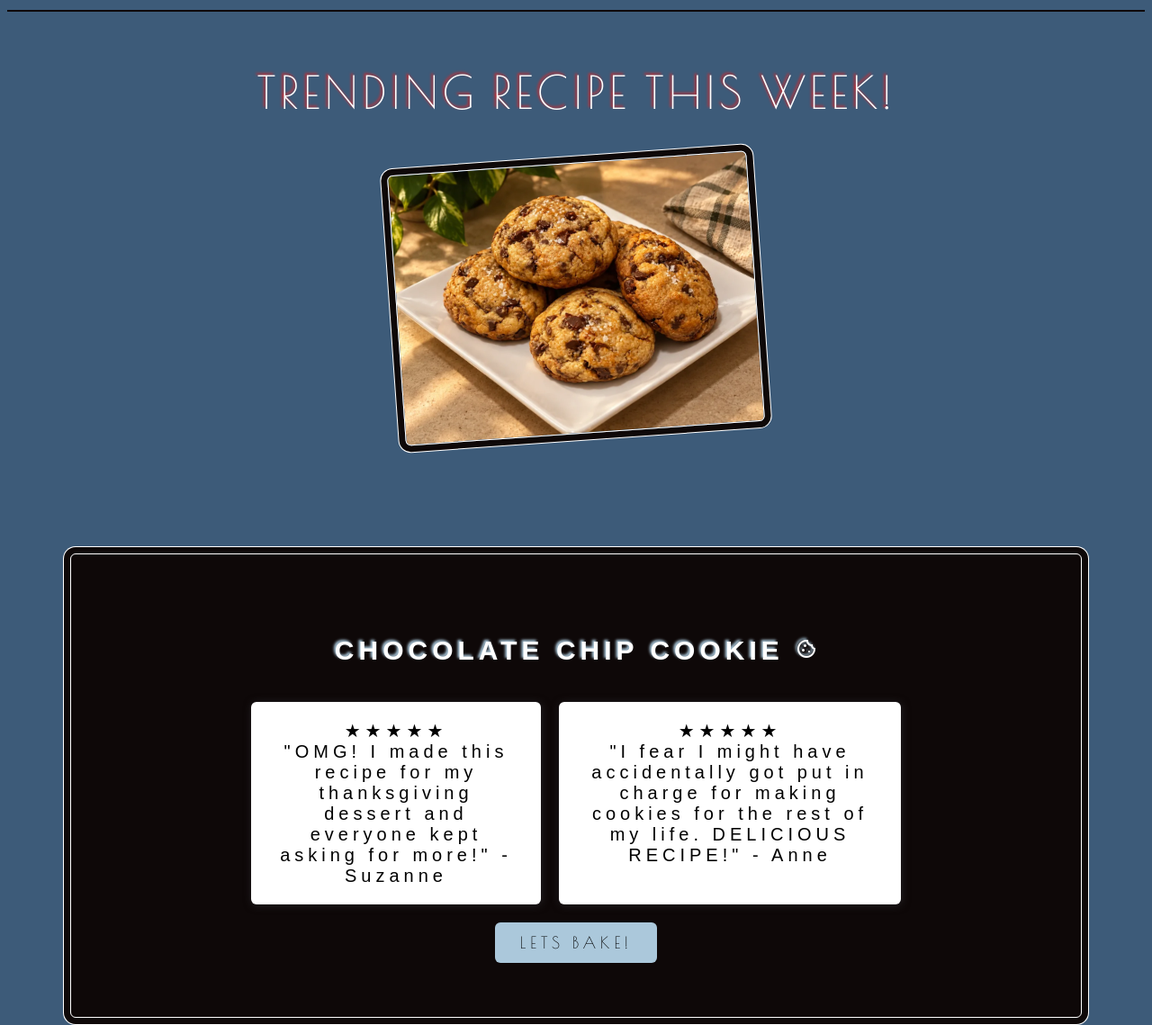
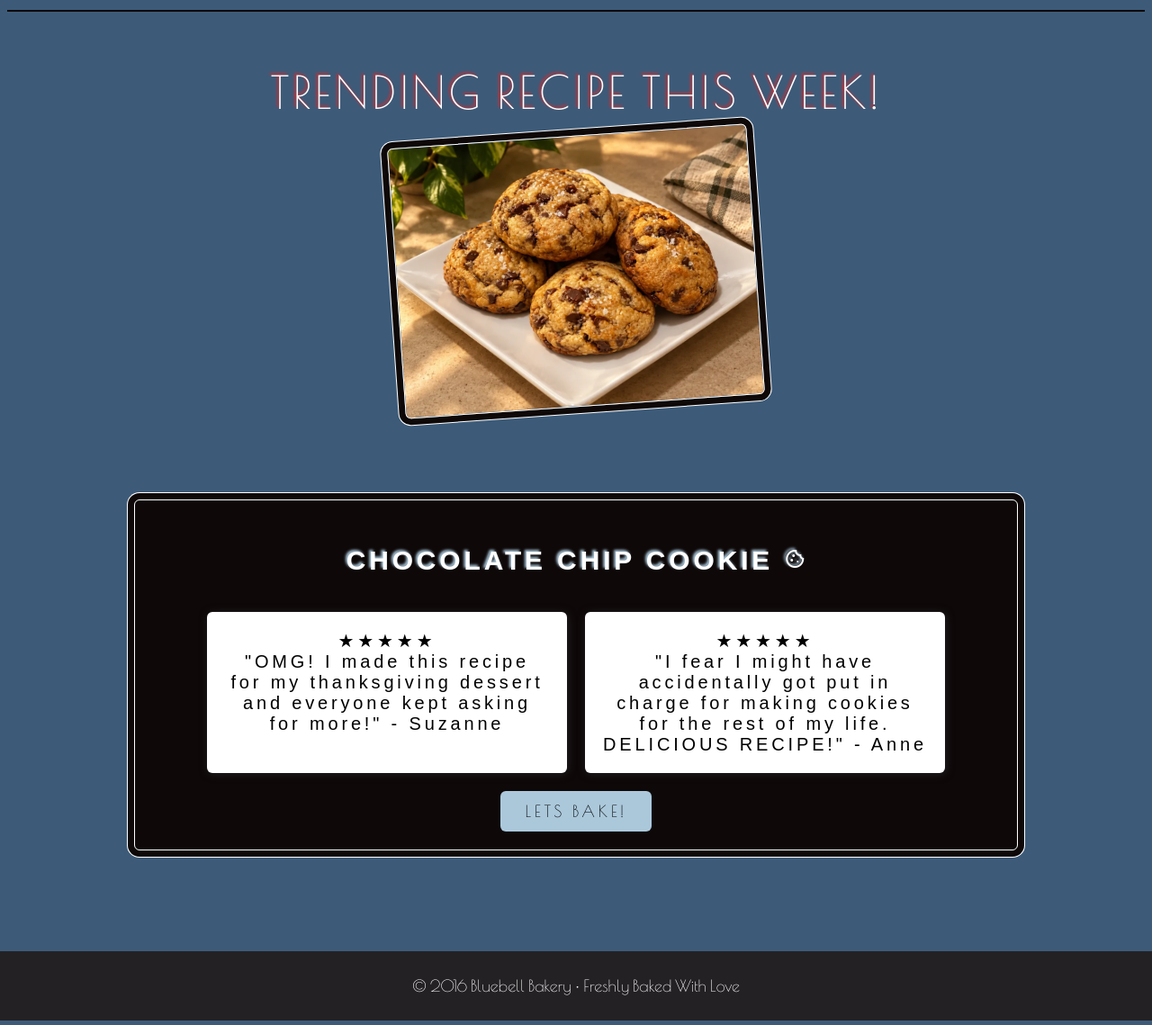
Before and after one commit to ambonifa27/ambonif1.github.io, a plain HTML site: page index.html in a window 1280 px wide. Shown: the part 1280-2419 px from the top of the page at 90% size. Drawn offline with nearby package versions, Linux system fonts and the light colour scheme; a web font is replaced by a local one.

Commit message:
Add files via upload

```diff
--- a/bbb.css
+++ b/bbb.css
@@ -511,6 +511,66 @@ h2 {
         border: 15px solid var(--fourthColor);
         border-radius: 50px;
     }
+    .trending_content {
+    border-radius: 12px;
+    margin: 30px clamp(10px, 3vw, 50px);
+    padding: 30px 20px 40px;
+    letter-spacing: clamp(1px, 0.3vw, 5px);   /* shrinks with the screen */
+}
+
+.trend_card {
+    display: flex;
+    align-items: center;
+    justify-content: center;
+    flex-wrap: wrap;
+    gap: 30px;
+}
+
+
+.img_trend {
+    width: 100%;
+    max-width: 400px;
+    height: auto;
+    margin: 20px auto;
+    object-fit: cover;
+    border: 1px solid white;
+    border-radius: 6px;
+    box-shadow: 0 0 0 7px var(--fourthColor), 0 0 0 8px white;
+    transform: rotate(-4deg);
+}
+
+.trend_text {
+    max-width: 1000px;
+    margin: 50px 30px;
+    padding: 20px 80px;
+    background-color: var(--fourthColor);
+    border: 1px solid white;
+    border-radius: 6px;
+    box-shadow: 0 0 0 7px var(--fourthColor), 0 0 0 8px white;
+    text-align: center;
+}
+
+.reviews {
+    display: flex;
+    flex-wrap: wrap;
+    justify-content: center;
+    gap: 20px;
+}
+
+.review {
+    flex: 1 1 240px;
+    max-width: 400px;
+    margin: 10px 0;
+    padding: 20px;
+    font-size: 20px;
+    color: black;
+    border: 0;
+    box-shadow: 1px 1px 10px #242124;
+    border-radius: 6px;
+    font-family: var(--FF1);
+    background-color: white;
+}
+
 }
 
 
```
